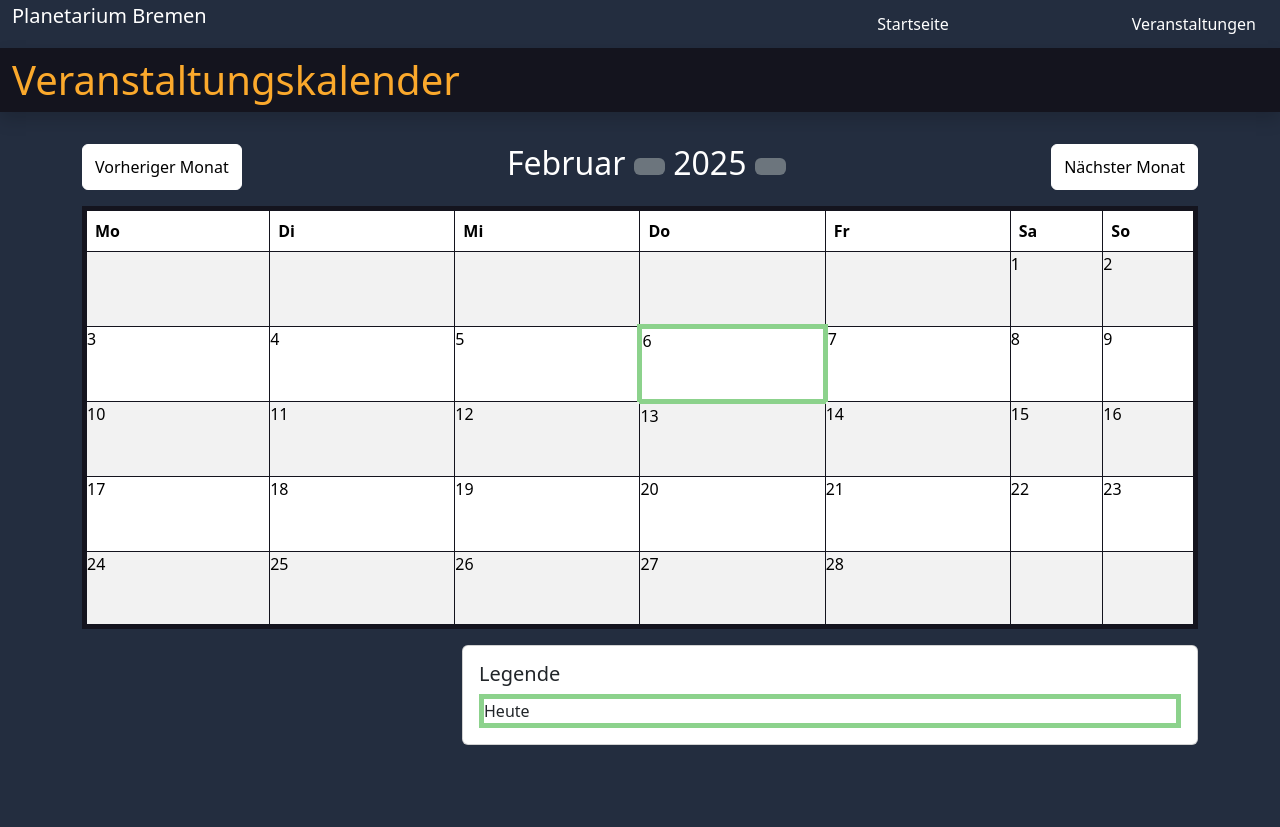
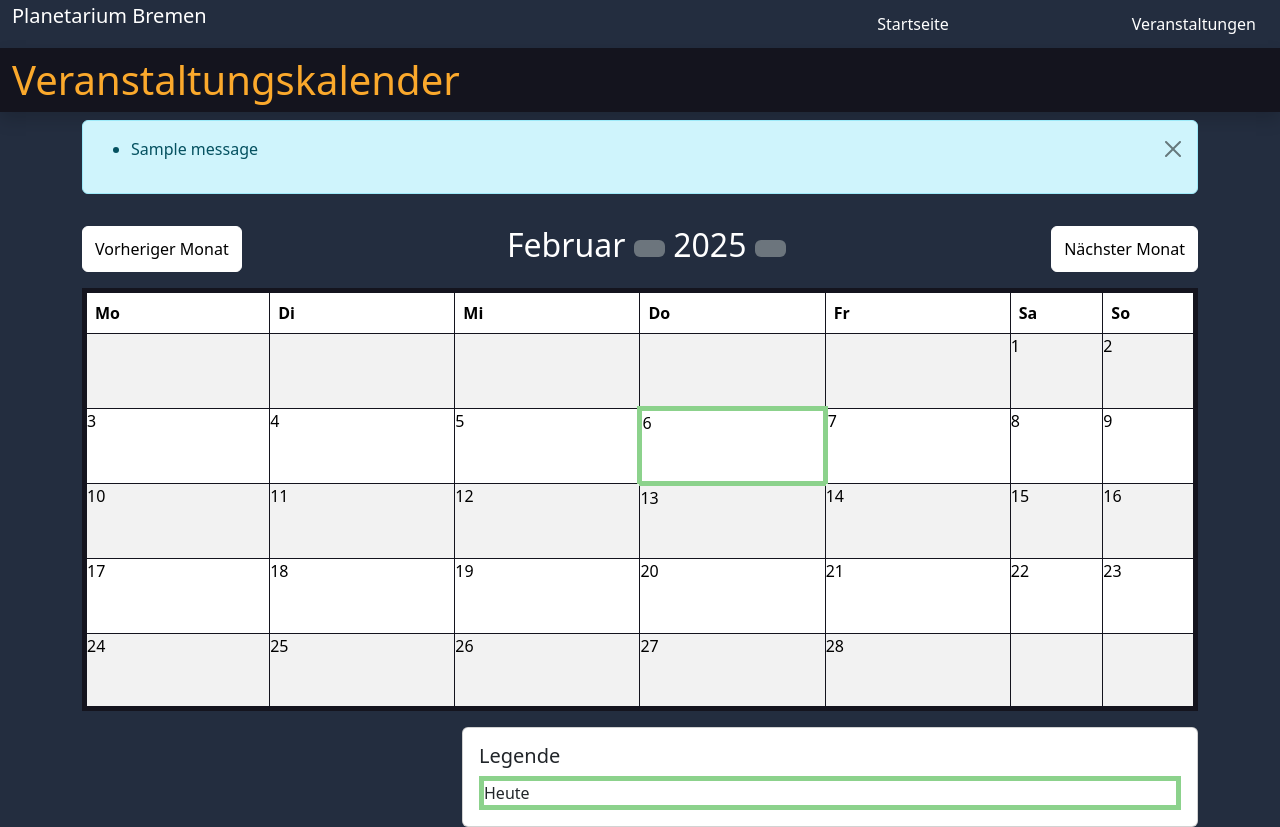
Before and after one commit to Armag3ddon/olbersplanetarium, a Flask app: page /calendar in a window 1280 px wide. Before the commit the page ends 745 px from the top, so only its background shows below. Run offline with Flask 3, Linux system fonts and the light colour scheme; a user stored in the database is signed in; tables that the repository leaves empty hold one stand-in row (values such as "Sample post"); one stand-in notice (Sample message) is shown; data that the repository does not hold is empty; some libraries are stand-ins or nearby versions.

Commit message:
Add area for flash messages.

```diff
--- a/app/templates/base.html
+++ b/app/templates/base.html
@@ -28,6 +28,20 @@
         </div>
         {% block divider %}{% endblock %}
 
+        <div id="flash-message" class="container">
+            {% with messages = get_flashed_messages() %}
+                {% if messages %}
+                    <div class="alert alert-info alert-dismissible fade show mt-2" role="alert">
+                        <ul>
+                            {% for message in messages %}
+                                <li>{{ message }}</li>
+                            {% endfor %}
+                        </ul>
+                        <button type="button" class="btn-close" data-bs-dismiss="alert" aria-label="Close"></button>
+                    </div>
+                {% endif %}
+            {% endwith %}
+        </div>
         {% block content %}{% endblock %}
 
         {% block scripts %}
```
